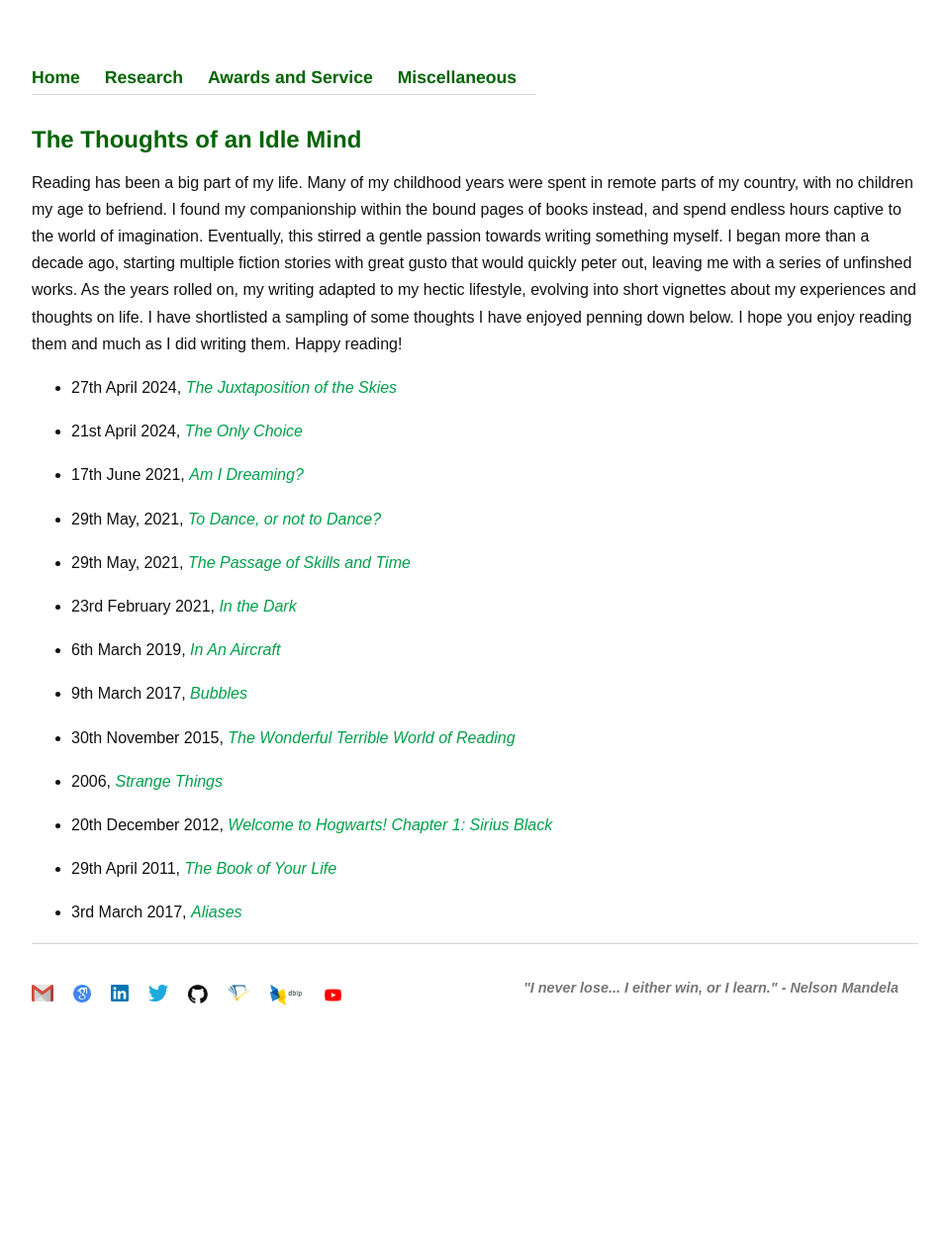
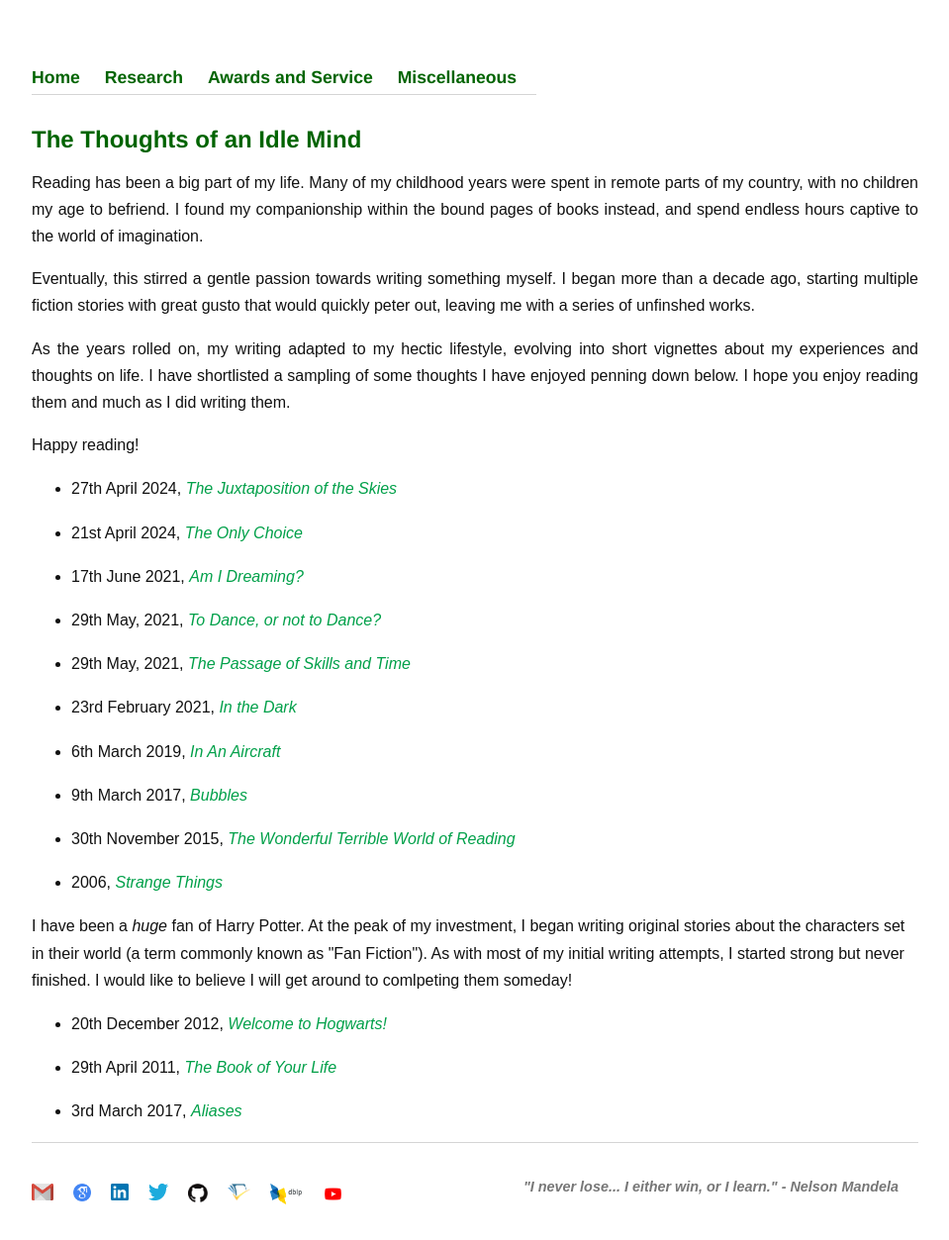
Before and after one commit to Uppaal/Uppaal.github.io, a Jekyll site: the page built from writings.html, in a window 1280 px wide. Shown: the whole page at 99% size, without its empty margins (160-1119 px from the left). Built offline with Jekyll 4.4.1, drawn with Linux system fonts in a browser that asks for light colours; before the commit the page ends 1052 px from its top, so only the background shows below that.

Commit message:
Update writings.html

```diff
--- a/writings.html
+++ b/writings.html
@@ -16,15 +16,13 @@ title: The Thoughts of an Idle Mind
 <div class="blurb">
 	<h1>{{ page.title }}</h1>
 
-Reading has been a big part of my life. Many of my childhood years were spent in remote parts of my country, with no children my age to befriend. I found my companionship within the bound pages of books instead, and spend endless hours captive to the world of imagination.
+	<p>Reading has been a big part of my life. Many of my childhood years were spent in remote parts of my country, with no children my age to befriend. I found my companionship within the bound pages of books instead, and spend endless hours captive to the world of imagination. </p>
 
-	Eventually, this stirred a gentle passion towards writing something myself. I began more than a decade ago, starting multiple fiction stories with great gusto that would quickly peter out, leaving me with a series of unfinshed works.
+	<p>Eventually, this stirred a gentle passion towards writing something myself. I began more than a decade ago, starting multiple fiction stories with great gusto that would quickly peter out, leaving me with a series of unfinshed works.</p>
 
-	As the years rolled on, my writing adapted to my hectic lifestyle, evolving into short vignettes about my experiences and thoughts on life.
-	I have shortlisted a sampling of some thoughts I have enjoyed penning down below. I hope you enjoy reading them and much as I did writing them.
+	<p>As the years rolled on, my writing adapted to my hectic lifestyle, evolving into short vignettes about my experiences and thoughts on life. I have shortlisted a sampling of some thoughts I have enjoyed penning down below. I hope you enjoy reading them and much as I did writing them. </p>
 
-	Happy reading!
-
+	<p>Happy reading!</p>
 
 <ul>
 	<li>27th April 2024, <i><a href="writings/2024_04_27.html">The Juxtaposition of the Skies</a></i></li>
@@ -40,8 +38,11 @@ Reading has been a big part of my life. Many of my childhood years were spent in
 
 </ul>
 
+I have been a <i>huge</i> fan of Harry Potter. At the peak of my investment, I began writing original stories about the characters set in their world (a term commonly known as "Fan Fiction").
+As with most of my initial writing attempts, I started strong but never finished. I would like to believe I will get around to comlpeting them someday!
+
 <ul>
-	<li>20th December 2012,	<i><a href="writings/2012_12_20.html">Welcome to Hogwarts! Chapter 1: Sirius Black</a></i></li>
+	<li>20th December 2012,	<i><a href="writings/2012_12_20.html">Welcome to Hogwarts!</a></i></li>
 	<li>29th April 2011, <i><a href="writings/2011_04_29.html">The Book of Your Life</a></i></li>
 
 	<li>3rd March 2017, <i><a href="writings/2017_03_03.html">Aliases</a></i></li>
```
